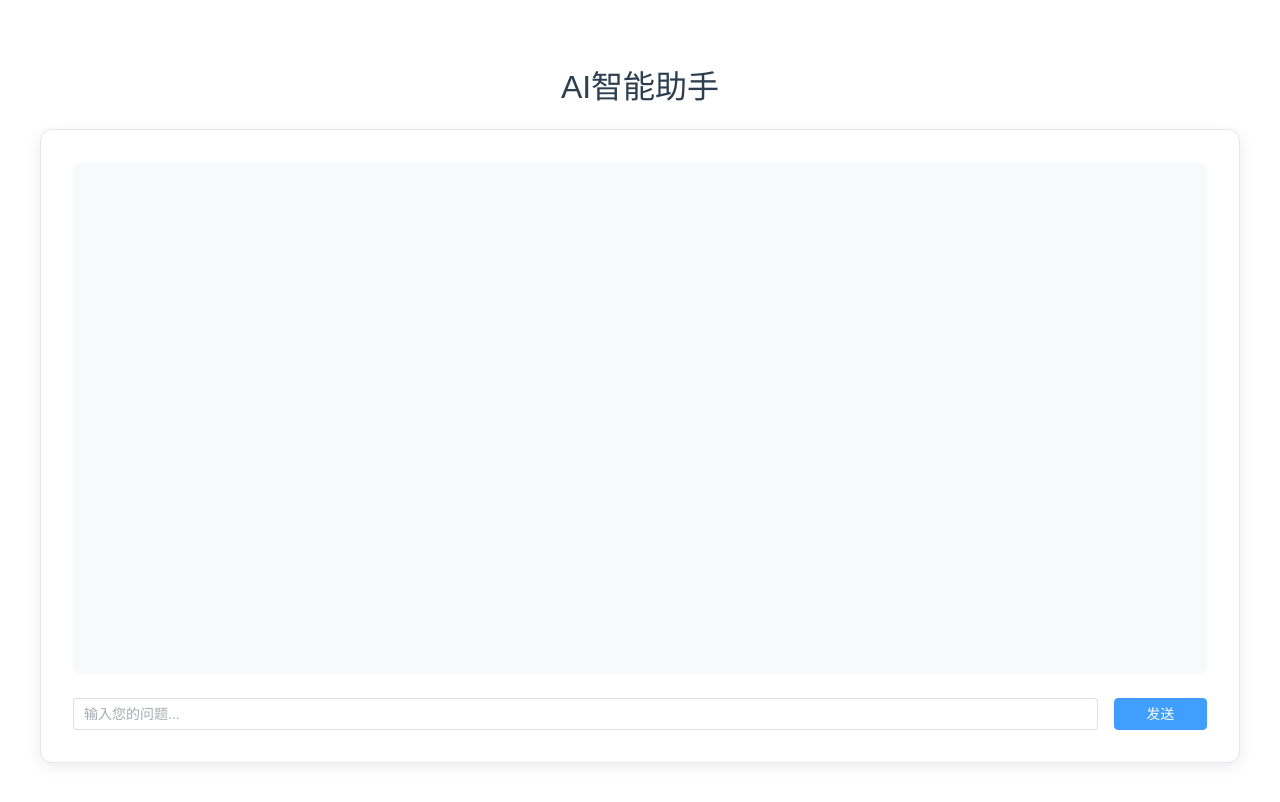
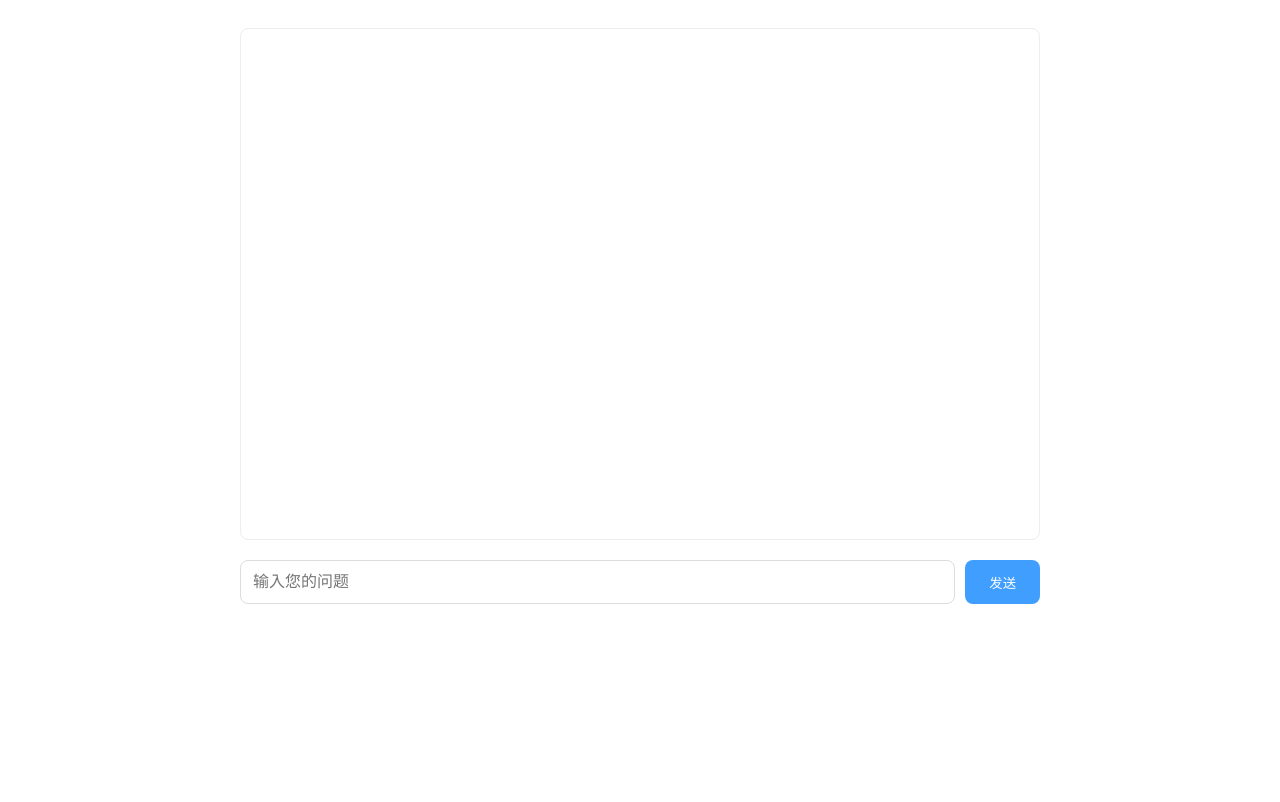
Before and after one commit to Huanswurst/Playground, a Vue app: page /student/geo-attendance-test in a window 1280 px wide. Built offline with nearby package versions, Linux system fonts and the light colour scheme.

Commit message:
Update GeoFaceRecognitionAttendanceTest.vue

```diff
--- a/src/views/student/GeoFaceRecognitionAttendanceTest.vue
+++ b/src/views/student/GeoFaceRecognitionAttendanceTest.vue
@@ -1,149 +1,127 @@
 <template>
-  <div class="app">
-    <h1>AI智能助手</h1>
   <div class="chat-container">
     <div class="messages">
-        <div v-for="(msg, index) in conversation" :key="index" :class="['message', msg.role]">
+      <div v-for="(msg, index) in history" :key="index" :class="['message', msg.role]">
         <div class="avatar">
-            <el-icon v-if="msg.role === 'user'"><User /></el-icon>
-            <el-icon v-if="msg.role === 'assistant'"><ChatLineRound /></el-icon>
+          <span v-if="msg.role === 'user'">👤</span>
+          <span v-else>🤖</span>
         </div>
         <div class="content">{{ msg.content }}</div>
       </div>
-        <div v-if="isLoading" class="loading">AI正在思考中...</div>
+      <div v-if="loading" class="loading">AI正在生成...</div>
     </div>
 
     <div class="input-area">
-        <el-input
-          v-model="inputMessage"
-          placeholder="输入您的问题..."
-          @keyup.enter="handleSend"
-          :disabled="isLoading"
+      <input
+        v-model="input"
+        placeholder="输入您的问题"
+        @keyup.enter="sendMessage"
+        :disabled="loading"
       />
-        <el-button type="primary" @click="handleSend" :loading="isLoading">发送</el-button>
-      </div>
+      <button @click="sendMessage" :disabled="loading">
+        {{ loading ? '生成中...' : '发送' }}
+      </button>
     </div>
   </div>
 </template>
 
-<script setup>
-import { ref, onMounted } from 'vue'
-import { User, ChatLineRound } from '@element-plus/icons-vue'
+<script>
+export default {
+  data() {
+    return {
+      history: JSON.parse(localStorage.getItem('chatHistory')) || [],
+      input: '',
+      loading: false,
+      controller: null
+    }
+  },
+  methods: {
+    async sendMessage() {
+      if (!this.input.trim() || this.loading) return
 
-// 固定API配置
-const API_CONFIG = {
-  apiKey: '1c2d1b65-e1bb-4a4a-8a07-6ed162435bde',
-  baseURL: 'https://ark.cn-beijing.volces.com/api/v3'
-}
-
-// 对话状态
-const conversation = ref(JSON.parse(localStorage.getItem('conversation')) || [])
-const isLoading = ref(false)
-const inputMessage = ref('')
-
-// 初始化加载历史记录
-onMounted(() => {
-  const saved = localStorage.getItem('conversation')
-  if (saved) conversation.value = JSON.parse(saved)
-})
-
-// 流式请求处理
-const handleSend = async () => {
-  if (!inputMessage.value.trim()) return
-  isLoading.value = true
-  conversation.value.push({ role: 'user', content: inputMessage.value })
+      this.loading = true
+      this.history.push({ role: 'user', content: this.input })
+      this.history.push({ role: 'assistant', content: '' })
 
       try {
-    const controller = new AbortController()
-    const response = await fetch(`${API_CONFIG.baseURL}/chat/completions`, {
+        this.controller = new AbortController()
+        const response = await fetch('https://www.huanswurst.top/api/chat', {
           method: 'POST',
-      headers: {
-        'Content-Type': 'application/json',
-        'Authorization': `Bearer ${API_CONFIG.apiKey}`
+          headers: { 'Content-Type': 'application/json' },
+          body: JSON.stringify({
+            messages: [
+              {
+                role: "system",
+                content: ""
               },
-      body: JSON.stringify({
-        model: "gpt-3.5-turbo",
-        messages: conversation.value,
-        temperature: 0.7,
+              ...this.history.filter(m => m.role !== 'assistant')
+            ],
             stream: true
           }),
-      signal: controller.signal
+          signal: this.controller.signal
         })
 
         const reader = response.body.getReader()
         const decoder = new TextDecoder()
-    let aiResponseContent = ''
-    conversation.value.push({ role: 'assistant', content: aiResponseContent })
+        let assistantIndex = this.history.length - 1
 
         while (true) {
           const { done, value } = await reader.read()
           if (done) break
 
           const chunk = decoder.decode(value)
-      const lines = chunk.split('\n').filter(line => line.trim() !== '')
+          const lines = chunk.split('\n').filter(l => l.startsWith('data: '))
 
-      for (const line of lines) {
-        const message = line.replace(/^data: /, '')
-        if (message === '[DONE]') break
-
+          lines.forEach(line => {
             try {
-          const parsed = JSON.parse(message)
-          const content = parsed.choices[0]?.delta?.content
-          if (content) {
-            aiResponseContent += content
-            conversation.value[conversation.value.length - 1].content = aiResponseContent
+              const data = JSON.parse(line.replace('data: ', ''))
+              if (data.choices?.[0]?.delta?.content) {
+                this.history[assistantIndex].content += data.choices[0].delta.content
               }
-        } catch (err) {
-          console.error('解析错误:', err)
+            } catch (e) {
+              console.warn('解析错误:', e)
+            }
+          })
+        }
+      } catch (error) {
+        if (error.name !== 'AbortError') {
+          this.history[assistantIndex].content = '请求失败，请重试'
+        }
+      } finally {
+        this.loading = false
+        this.input = ''
+        localStorage.setItem('chatHistory', JSON.stringify(this.history))
       }
     }
+  },
+  beforeUnmount() {
+    if (this.controller) {
+      this.controller.abort()
     }
-  } catch (error) {
-    console.error('API请求失败:', error)
-    conversation.value.push({ role: 'assistant', content: '服务暂时不可用，请稍后再试' })
-  } finally {
-    isLoading.value = false
-    inputMessage.value = ''
-    localStorage.setItem('conversation', JSON.stringify(conversation.value))
   }
 }
 </script>
 
 <style>
-.app {
-  font-family: -apple-system, BlinkMacSystemFont, 'Segoe UI', Roboto, Oxygen, Ubuntu, Cantarell, sans-serif;
-  padding: 2rem;
-  max-width: 1200px;
+.chat-container {
+  max-width: 800px;
   margin: 0 auto;
-}
-
-.chat-container {
-  border: 1px solid #e4e7ed;
-  border-radius: 12px;
-  padding: 2rem;
-  box-shadow: 0 4px 16px rgba(0,0,0,0.08);
-  background: white;
+  padding: 20px;
 }
 
 .messages {
   height: 60vh;
   overflow-y: auto;
-  margin-bottom: 1.5rem;
-  padding: 1rem;
-  background: #f8f9fa;
+  border: 1px solid #eee;
   border-radius: 8px;
+  padding: 15px;
+  margin-bottom: 20px;
 }
 
 .message {
   display: flex;
-  margin: 1rem 0;
-  gap: 1rem;
-  animation: fadeIn 0.3s ease;
-}
-
-@keyframes fadeIn {
-  from { opacity: 0; transform: translateY(10px); }
-  to { opacity: 1; transform: translateY(0); }
+  gap: 12px;
+  margin: 15px 0;
 }
 
 .message.user {
@@ -151,60 +129,63 @@ const handleSend = async () => {
 }
 
 .avatar {
-  flex-shrink: 0;
   width: 40px;
   height: 40px;
   border-radius: 50%;
-  background: #409eff;
-  color: white;
+  background: #f0f0f0;
   display: flex;
   align-items: center;
   justify-content: center;
-  font-size: 18px;
-}
-
-.assistant .avatar {
-  background: #67c23a;
+  flex-shrink: 0;
 }
 
 .content {
-  max-width: 75%;
-  padding: 12px 16px;
+  max-width: 70%;
+  padding: 12px;
   border-radius: 12px;
   line-height: 1.6;
-  font-size: 15px;
 }
 
-.assistant .content {
-  background: white;
-  border: 1px solid #e4e7ed;
-  box-shadow: 0 2px 8px rgba(0,0,0,0.03);
+.message.user .content {
+  background: #409eff;
+  color: white;
 }
 
-.user .content {
-  background: #409eff;
-  color: white;
-  box-shadow: 0 2px 8px rgba(64,158,255,0.2);
+.message.assistant .content {
+  background: #f8f9fa;
+  border: 1px solid #eee;
 }
 
 .input-area {
   display: flex;
-  gap: 1rem;
-  margin-top: 1.5rem;
+  gap: 10px;
+}
+
+input {
+  flex: 1;
+  padding: 12px;
+  border: 1px solid #ddd;
+  border-radius: 8px;
+  font-size: 16px;
+}
+
+button {
+  padding: 12px 24px;
+  background: #409eff;
+  color: white;
+  border: none;
+  border-radius: 8px;
+  cursor: pointer;
+}
+
+button:disabled {
+  background: #a0cfff;
+  cursor: not-allowed;
 }
 
 .loading {
-  color: #909399;
+  color: #666;
   text-align: center;
-  padding: 1rem;
-  font-size: 14px;
-}
-
-.el-input {
-  flex-grow: 1;
-}
-
-.el-button {
-  width: 100px;
+  padding: 10px;
 }
 </style>
```
Lines whose indentation alone changed are shown as unchanged.
